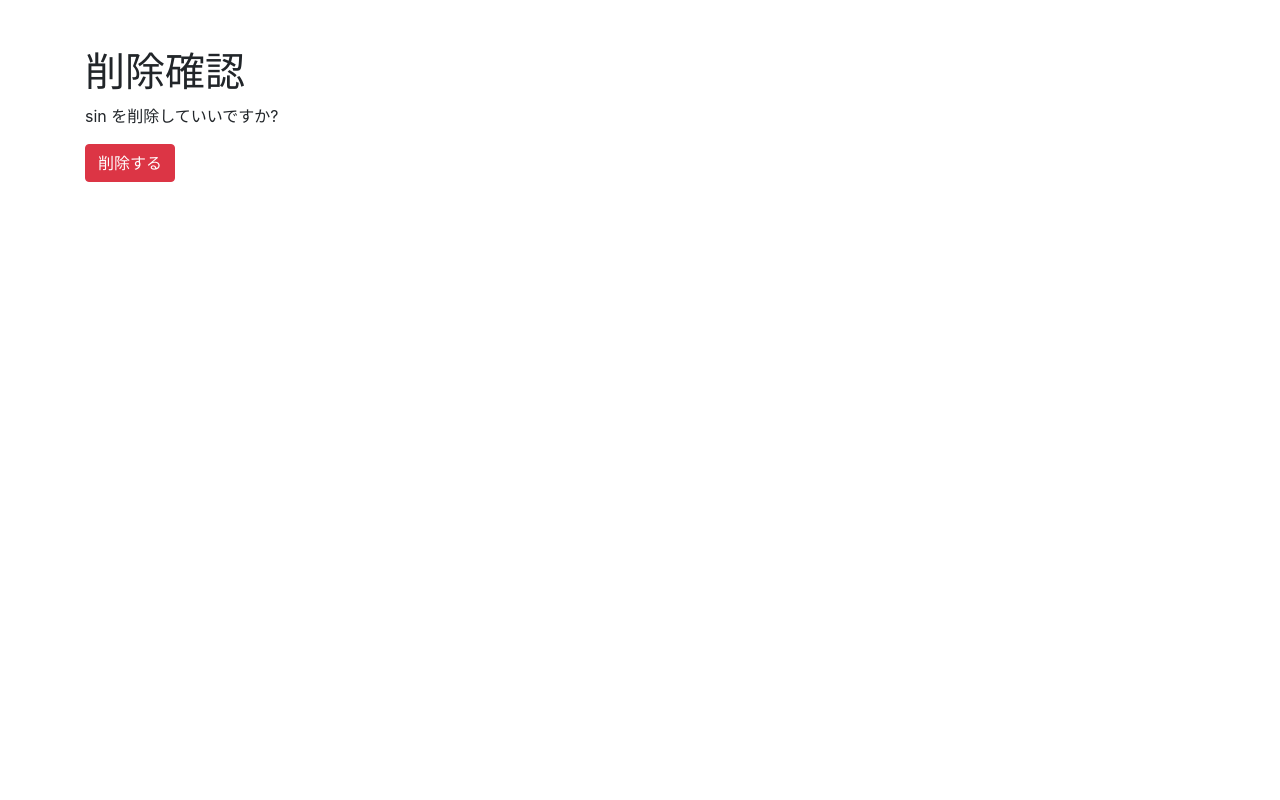
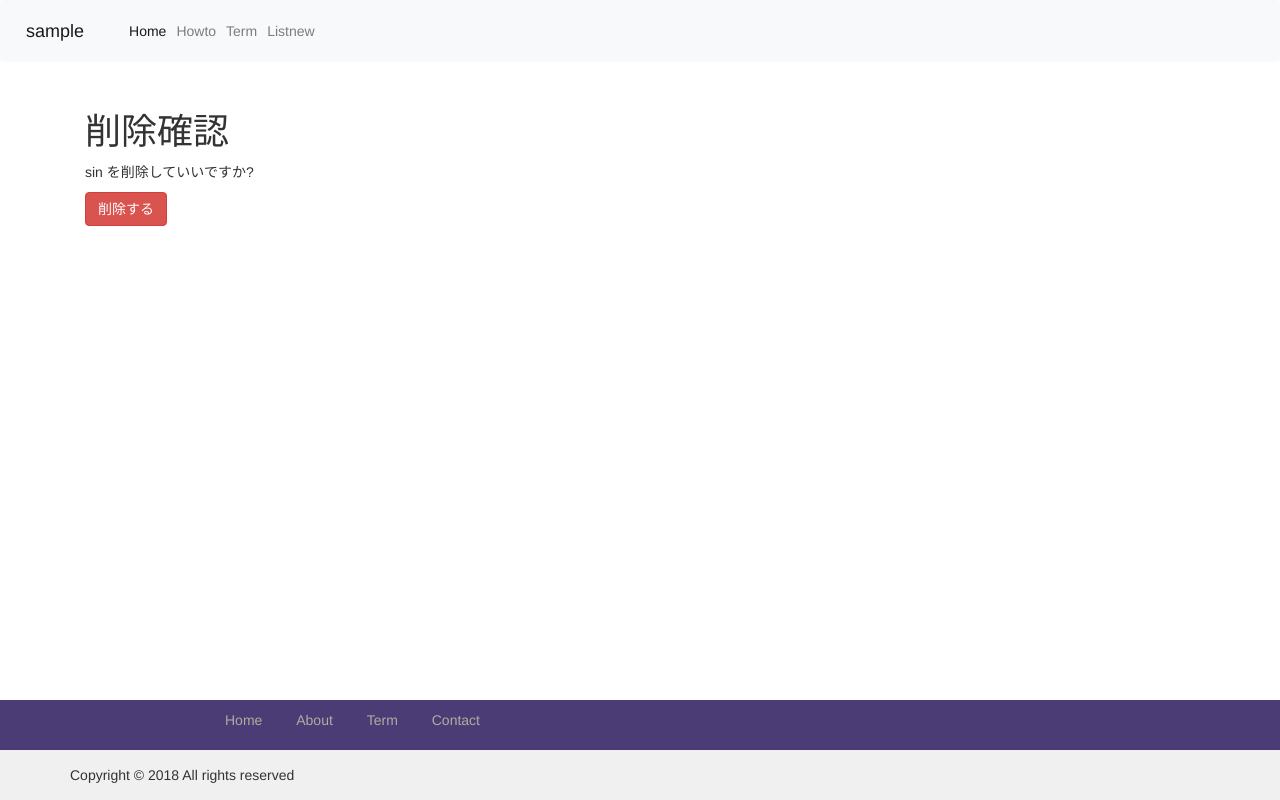
Before and after one commit to harunonsystem/crudsample, a Django app: page /delete/3/ in a window 1280 px wide. Run offline with Django 3.2, Linux system fonts and the light colour scheme; data comes from the database, SQL or seed files in the repository; some libraries are stand-ins or nearby versions.

Commit message:
add header&footer

```diff
--- a/item/settings.py
+++ b/item/settings.py
@@ -120,3 +120,6 @@ USE_TZ = True
 # https://docs.djangoproject.com/en/2.0/howto/static-files/
 
 STATIC_URL = '/static/'
+STATICFILES_DIRS = (
+    os.path.join(BASE_DIR, "static"),
+)
--- /dev/null
+++ b/item/static/stylesheet/style.css
@@ -0,0 +1,36 @@
+@import url('https://fonts.googleapis.com/css?family=Poppins');
+
+body{
+    font-family: 'Poppins', sans-serif;
+}
+
+.copyright{
+    position: fixed;
+    bottom: 0;
+    width: 100%;
+    background-color:#f0f0f0;
+}
+
+.copyright p{
+   margin:15px 0px;
+   text-align: center;
+}
+
+footer{
+    position: fixed;
+    bottom: 0;
+    width: 100%;
+    height:100px;
+	background-color:#4b3c76;
+	padding: 10px 0px;
+}
+
+footer .menu li a{
+	color:#b1aca1;
+	padding:10px;
+	text-decoration:none;
+}
+
+footer .menu li a:hover{
+	color:#7dabdb;
+}
--- a/item/templates/item/base.html
+++ b/item/templates/item/base.html
@@ -1,3 +1,5 @@
+{% load static %}
+
 <!doctype html>
 <html>
 <head>
@@ -8,9 +10,41 @@
         href="https://maxcdn.bootstrapcdn.com/bootstrap/4.0.0-beta.2/css/bootstrap.min.css"
         integrity="sha384-PsH8R72JQ3SOdhVi3uxftmaW6Vc51MKb0q5P2rRUpPvrszuE4W1povHYgTpBfshb"
         crossorigin="anonymous">
+  <link rel="stylesheet" href="{% static 'stylesheet/style.css' %}">
   <title>{% block meta_title %}{% endblock %}</title>
 <body>
+<header>
+    <nav class="navbar navbar-expand-md navbar-light bg-light">
+        <a class="navbar-brand" href="#">sample</a>
+      <button class="navbar-toggler" type="button" data-toggle="collapse" data-target="#navbarNav" aria-controls="navbarNav" aria-expanded="false" aria-label="Toggle navigation">
+            <span class="navbar-toggler-icon"></span>
+          </button>
 
+        <div class="collapse navbar-collapse justify-content-around" id="navbarNav4">
+
+          <ul class="navbar-nav">
+            <li class="nav-item active">
+              <a class="nav-link" href="#">Home <span class="sr-only">(current)</span></a>
+            </li>
+          </ul>
+          <ul class="navbar-nav">
+            <li class="nav-item">
+              <a class="nav-link" href="#">Howto</a>
+            </li>
+          </ul>
+          <ul class="navbar-nav">
+            <li class="nav-item">
+              <a class="nav-link" href="#">Term</a>
+            </li>
+          </ul>
+          <ul class="navbar-nav">
+              <li class="nav-item">
+                <a class="nav-link" href="#">Listnew</a>
+              </li>
+            </ul>
+        </div>
+      </nav>
+</header>
 {% if messages %}
   {# Django のメッセージに記録している内容があればここで表示 #}
   <div class="container">
@@ -49,5 +83,29 @@
           integrity="sha384-alpBpkh1PFOepccYVYDB4do5UnbKysX5WZXm3XxPqe5iKTfUKjNkCk9SaVuEZflJ"
           crossorigin="anonymous"></script>
 {% endblock %}
+<link href="//maxcdn.bootstrapcdn.com/bootstrap/3.3.0/css/bootstrap.min.css" rel="stylesheet" id="bootstrap-css">
+<script src="//maxcdn.bootstrapcdn.com/bootstrap/3.3.0/js/bootstrap.min.js"></script>
+<script src="//code.jquery.com/jquery-1.11.1.min.js"></script>
+<link href="//maxcdn.bootstrapcdn.com/font-awesome/4.2.0/css/font-awesome.min.css" rel="stylesheet">
+<footer>
+ <div class="container">
+   <div class="row text-center">
+             <div class="col-md-6 col-sm-6 col-xs-12">
+              <ul class="menu list-inline">
+                     <li><a href="#">Home</a></li>
+                      <li><a href="#">About</a></li>
+                      <li><a href="#">Term</a></li>
+                      <li><a href="#">Contact</a> </li>
+             </ul>
+           </div>
+       </div>
+    </div>
+</footer>
+<div class="copyright">
+ <div class="container">
+     <div class="row text-center">
+     	<p>Copyright © 2018 All rights reserved</p>
+     </div></div></div>
+<!-- End -->
 </body>
 </html>
```
